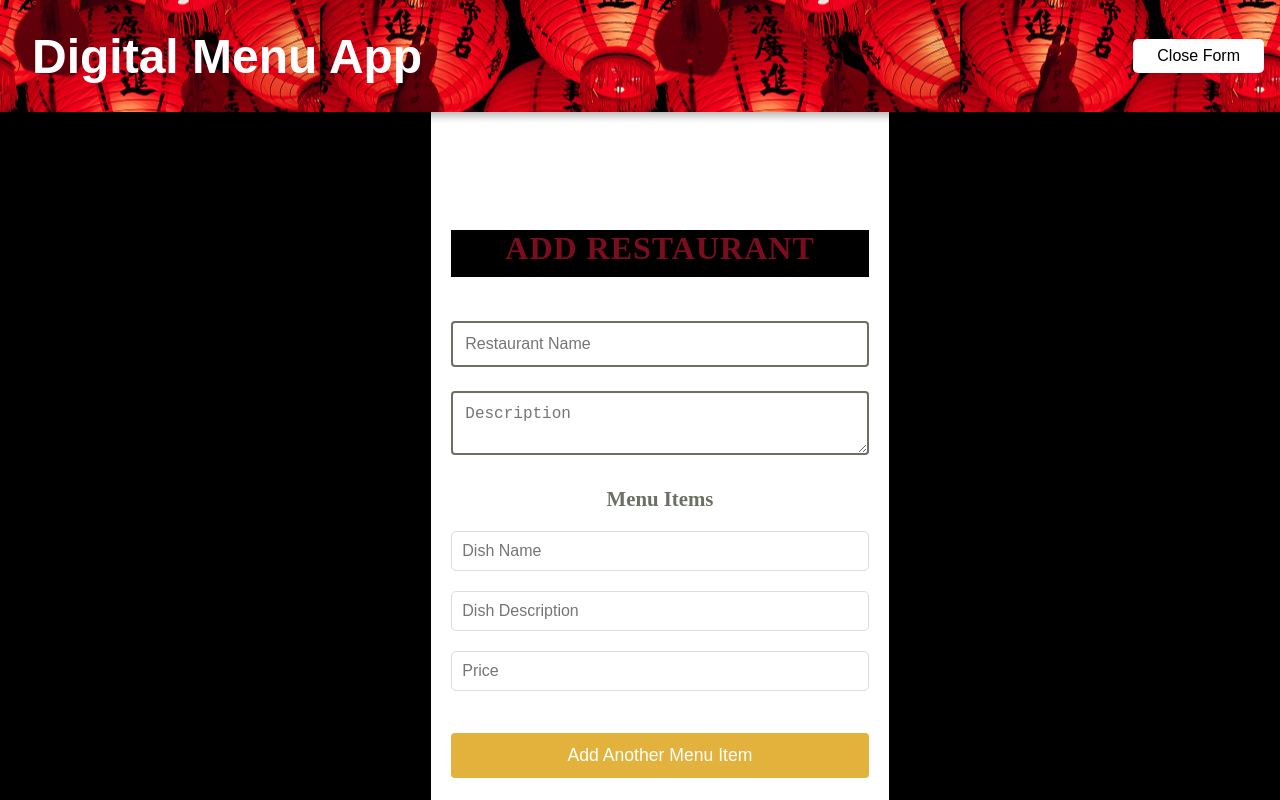
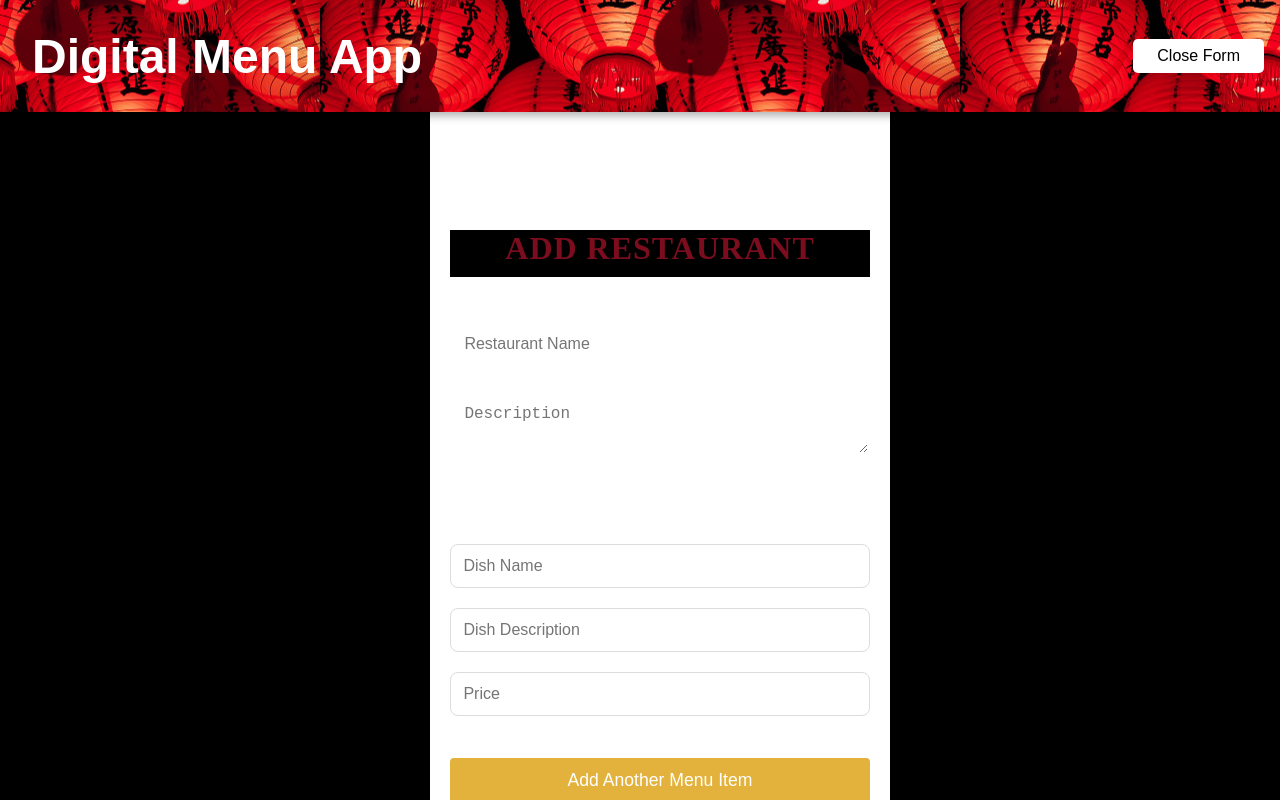
Before and after one commit to alexliao95311/menu-catalog, a React (Vite) app in the folder frontend/: page / in a window 1280 px wide. Both pictures are taken after typing "Sample" into the empty fields and a click on the button "Add Restaurant". Shown: the top 800 px of the page. Built offline with nearby package versions, Linux system fonts and the light colour scheme; no server answers.

Commit message:
font colors

```diff
--- a/frontend/src/components/RestaurantEditForm.css
+++ b/frontend/src/components/RestaurantEditForm.css
@@ -1,13 +1,11 @@
-/* frontend/src/components/RestaurantEditForm.css */
-
 /* Form Styling */
 .restaurant-edit-form {
   background-color: #f8e5ee; /* Pastel pink background */
   padding: 2rem;
   margin: 2rem auto;
-    border-radius: 8px;
+  border-radius: 12px; /* More rounded corners */
   width: 50%;
-    box-shadow: 0 4px 10px rgba(0, 0, 0, 0.1);
+  box-shadow: 0 4px 12px rgba(0, 0, 0, 0.15); /* Slightly stronger shadow */
   font-family: 'Noto Sans TC', sans-serif;
   color: #051009; /* Dark greenish text color */
 }
@@ -23,9 +21,9 @@
 /* Input and Textarea Fields */
 .input-field, .textarea-field {
   width: 100%;
-    padding: 10px;
+  padding: 12px; /* Slightly more padding for a smoother feel */
   border: 1px solid #ddd;
-    border-radius: 5px;
+  border-radius: 8px; /* More rounded corners */
   margin-bottom: 1rem;
   font-size: 1rem;
   color: #051009; /* Dark greenish */
@@ -40,9 +38,9 @@
 button {
   background-color: #7b0d1e; /* Crimson red background */
   color: #f8e5ee; /* Pastel pink text */
-    padding: 10px 20px;
+  padding: 12px 24px; /* Slightly more padding for a more refined look */
   border: none;
-    border-radius: 5px;
+  border-radius: 8px; /* More rounded corners */
   cursor: pointer;
   font-size: 1rem;
   transition: background-color 0.3s;
@@ -61,9 +59,9 @@
 
 .menu-item-container input {
   width: 100%;
-    padding: 10px;
+  padding: 12px; /* Slightly more padding */
   margin-bottom: 0.5rem;
-    border-radius: 5px;
+  border-radius: 8px; /* More rounded corners */
   border: 1px solid #ddd;
 }
 
@@ -76,9 +74,9 @@
 .add-menu-item-button {
   background-color: #e3b23c; /* Golden yellow */
   color: #051009;
-    padding: 8px 16px;
+  padding: 10px 20px; /* Slightly more padding */
   border: none;
-    border-radius: 5px;
+  border-radius: 8px; /* More rounded corners */
   cursor: pointer;
   font-size: 1rem;
   transition: background-color 0.3s;
--- a/frontend/src/components/RestaurantForm.css
+++ b/frontend/src/components/RestaurantForm.css
@@ -44,8 +44,8 @@ body {
   }
 
   h3 {
-    font-size: 1.3rem;
-    color: #6a7062; /* Olive gray */
+    font-size: 2rem;
+    color: #ffffff; /* Olive gray */
     margin-top: 1rem;
     margin-bottom: 0.5rem;
   }
@@ -55,7 +55,7 @@ body {
     width: 100%;
     padding: 12px;
     margin: 12px 0;
-    border: 2px solid #6a7062; /* Olive gray border */
+    border: 2px solid #ffffff; /* Olive gray border */
     border-radius: 4px;
     font-size: 1rem;
     box-sizing: border-box;
```
Lines whose indentation alone changed are shown as unchanged.
